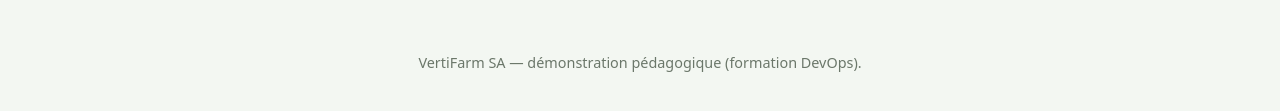
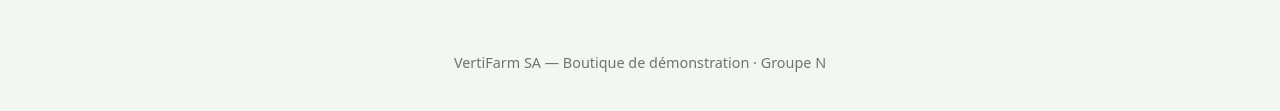
Before and after one commit to groupeN-vertifarm/vertifarm-shop, a plain HTML site: page app/static/index.html in a window 1280 px wide. Shown: the part 417-528 px from the top of the page. Drawn offline with Linux system fonts and the light colour scheme; no server answers.

Commit message:
fix: update footer text for clarity and branding

```diff
--- a/app/static/index.html
+++ b/app/static/index.html
@@ -29,7 +29,7 @@
     </section>
   </main>
 
-  <footer>VertiFarm SA — démonstration pédagogique (formation DevOps).</footer>
+  <footer>VertiFarm SA — Boutique de démonstration · Groupe N</footer>
   <script src="/static/app.js"></script>
 </body>
 </html>
```
